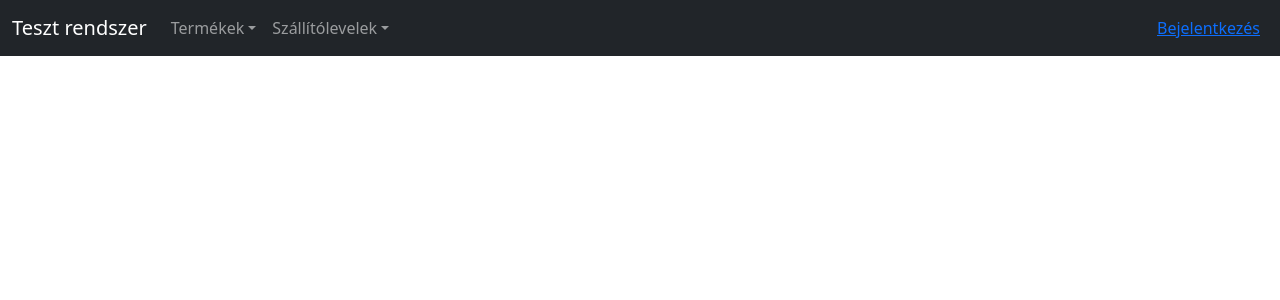
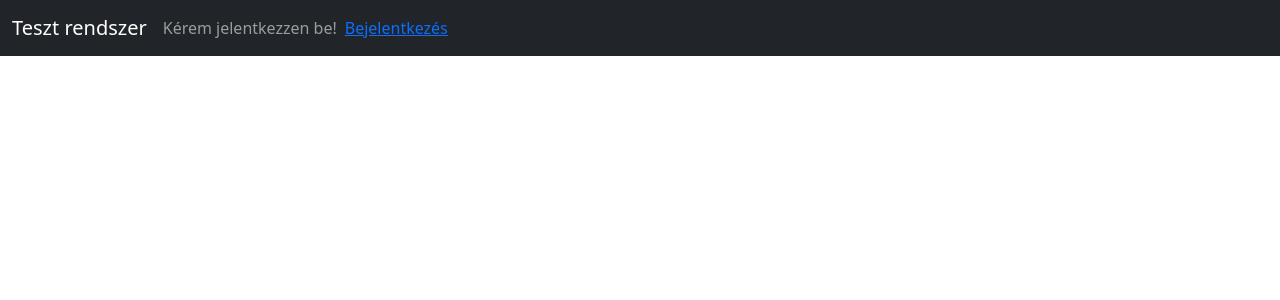
Before and after one commit to MiMi0001/ISR, a React (Create React App) app in the folder frontend/: page / in a window 1280 px wide. Shown: the top 300 px of the page. Built offline with nearby package versions, Linux system fonts and the light colour scheme.

Commit message:
<Frontend> Refactor ManNavBar component to display menu bar only if the user logged in

```diff
--- a/frontend/src/components/MainNavBar.js
+++ b/frontend/src/components/MainNavBar.js
@@ -41,7 +41,8 @@ export function MainNavBar() {
                 <Navbar.Brand href="#home">Teszt rendszer</Navbar.Brand>
                 <Navbar.Toggle aria-controls="navbar-dark-example"/>
                 <Navbar.Collapse>
-                    <Nav className="me-auto">
+                    {user.username!==""
+                        ?   <Nav className="me-auto">
                                 <NavDropdown
                                     id="nav-dropdown-dark-example"
                                     title="Termékek"
@@ -60,11 +61,13 @@ export function MainNavBar() {
                                     <NavDropdown.Item><Link to={"/products_list"}>Csigafej</Link></NavDropdown.Item>
                                 </NavDropdown>
                             </Nav>
+                        : <Navbar.Text>Kérem jelentkezzen be!</Navbar.Text>
+                    }
 
                     <Nav>
                         {user.username === ""
                             ? <Nav.Link><Link to="/login">Bejelentkezés</Link></Nav.Link>
-                            : <Navbar.Text style={{color: "white"}}> Bejelentkezett felhasználó: <Badge bg="success">{user.lastName+" "+user.firstName}</Badge>
+                            : <Navbar.Text style={{color: "white"}}> Felhasználó: <Badge bg="success">{user.lastName+" "+user.firstName}</Badge>
                                 <Button className="ms-3" size="sm" onClick={logout}> Kijelentkezés </Button></Navbar.Text>
                         }
                     </Nav>
--- a/frontend/src/components/products/ProductsLists.js
+++ b/frontend/src/components/products/ProductsLists.js
@@ -1,8 +1,10 @@
-import React, {useEffect, useState} from "react";
+import React, {useContext, useEffect, useState} from "react";
 import Table from 'react-bootstrap/Table';
 import Container from "react-bootstrap/Container";
 import {Badge, Button, Carousel, Col, Row} from "react-bootstrap";
 import {fetchISR} from "../../utils/fetchISR";
+import {UserContext} from "../context/UserContext";
+import {useNavigate} from "react-router-dom";
 
 
 export function ProductsList() {
@@ -10,14 +12,16 @@ export function ProductsList() {
     const [orderBy, setOrderBy] = useState("fast_code");
     const [products, setProducts] = useState([]);
     const [currentProduct, setCurrentProduct] = useState(products[0]);
+    let [user, setUser] = useContext(UserContext);
 
     useEffect(() => {
+        if (user.username!=="") {
             fetchISR("/products/all/", "POST", {
                 "orderby": orderBy,
                 "ascdesc": ascDesc})
                 .then((result) => result.json())
                 .then((data)=> setProducts(data));
-        console.log(products);
+            console.log(products)};
     }, [orderBy, ascDesc])
 
     function productOnClick(e, product) {
@@ -37,6 +41,15 @@ export function ProductsList() {
     }
 
     function ProductsListTable(props) {
+        const navigate = useNavigate();
+
+        if (user.username==="") {
+            console.log("User not logged in.")
+            return <div>
+                    <h3>Kérem jelentkezzen be!</h3>
+                </div>
+        }
+        else {
             return <div>
                 {ascDesc === "ASC"
                     ? <Button variant="warning" size="sm" onClick={(e) => ascDescButtonOnClick(e)}>↓ Növekvő rendezés
@@ -69,6 +82,7 @@ export function ProductsList() {
                     </tbody>
                 </Table>
             </div>
+        }
     }
 
     function ProductDetails(props) {
```
Lines whose indentation alone changed are shown as unchanged.
